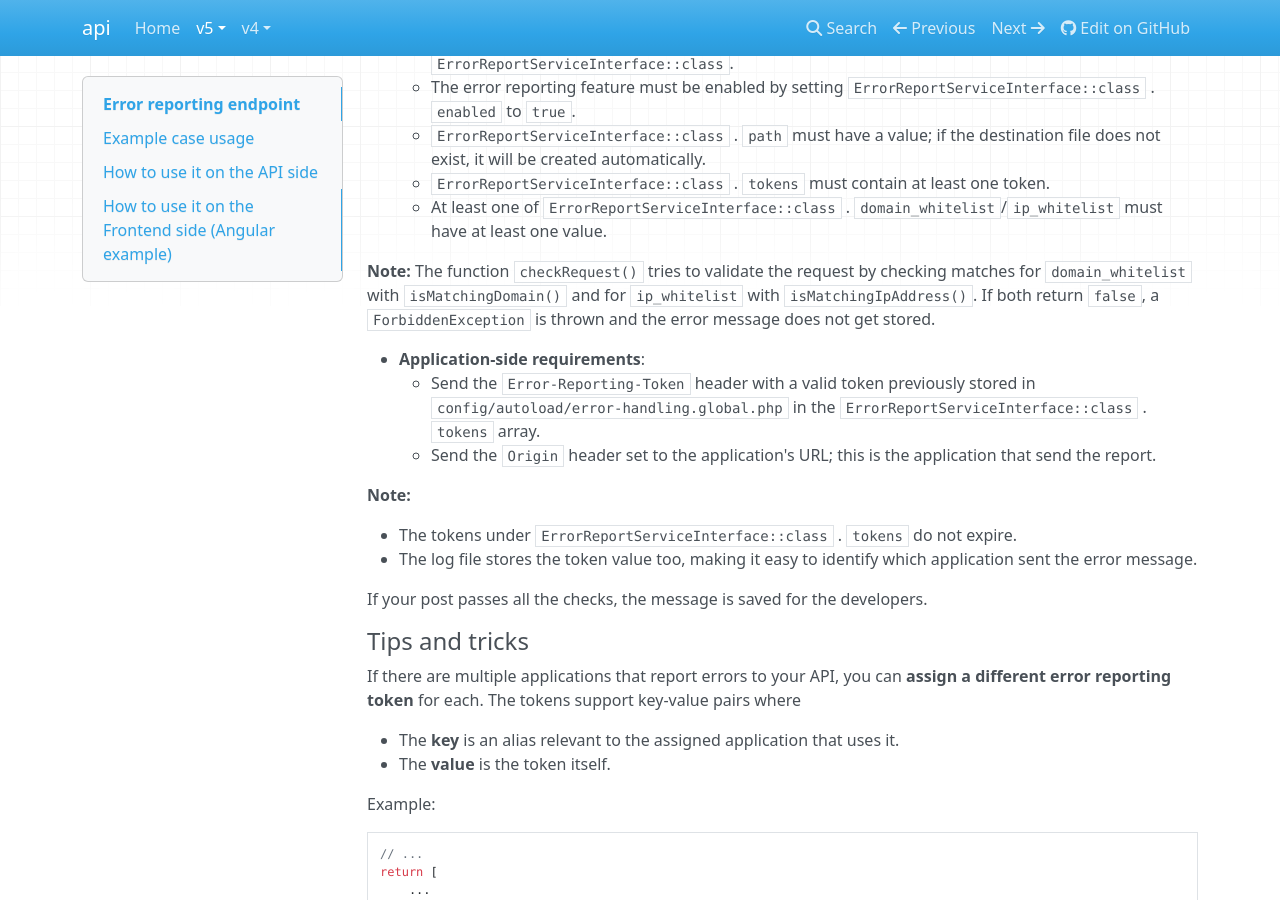
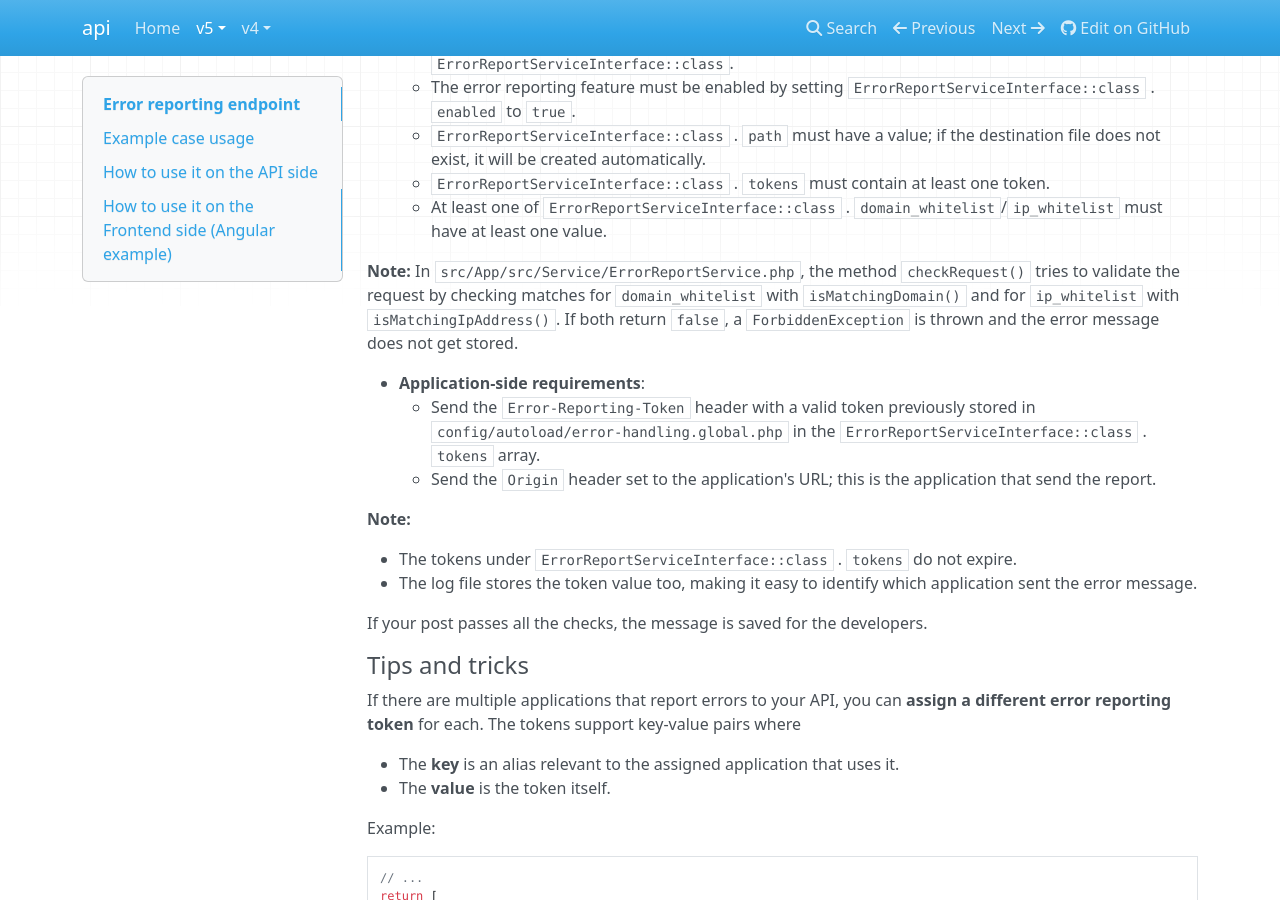
Before and after one commit to dotkernel/api-documentation, an MkDocs documentation site: the page built from docs/book/v5/core-features/error-reporting.md, in a window 1280 px wide and 900 px high, scrolled down 1085 px. Built offline with MkDocs 1.6.1, drawn with Linux system fonts in a browser that asks for light colours; nearby versions of some CDN libraries.

Commit message:
Update docs/book/v5/core-features/error-reporting.md
Co-authored-by: Alex Karajos <alex.merlin.1985@gmail.com>
Signed-off-by: bidi47 <bidi@apidemia.com>

```diff
--- a/docs/book/v5/core-features/error-reporting.md
+++ b/docs/book/v5/core-features/error-reporting.md
@@ -53,7 +53,7 @@ Below are the requirements for an application to be able to send error messages
     - `ErrorReportServiceInterface::class` . `tokens` must contain at least one token.
     - At least one of `ErrorReportServiceInterface::class` . `domain_whitelist`/`ip_whitelist` must have at least one value.
 
-**Note:** The function `checkRequest()` tries to validate the request by checking matches for `domain_whitelist` with `isMatchingDomain()` and for `ip_whitelist` with `isMatchingIpAddress()`.
+**Note:** In `src/App/src/Service/ErrorReportService.php`, the method `checkRequest()` tries to validate the request by checking matches for `domain_whitelist` with `isMatchingDomain()` and for `ip_whitelist` with `isMatchingIpAddress()`.
 If both return `false`, a `ForbiddenException` is thrown and the error message does not get stored.
 
 - **Application-side requirements**:
```
